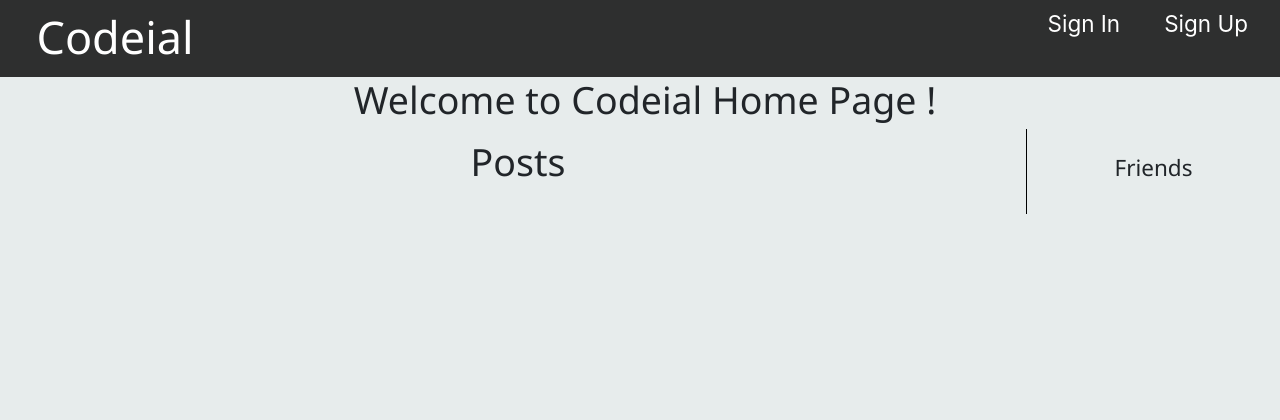
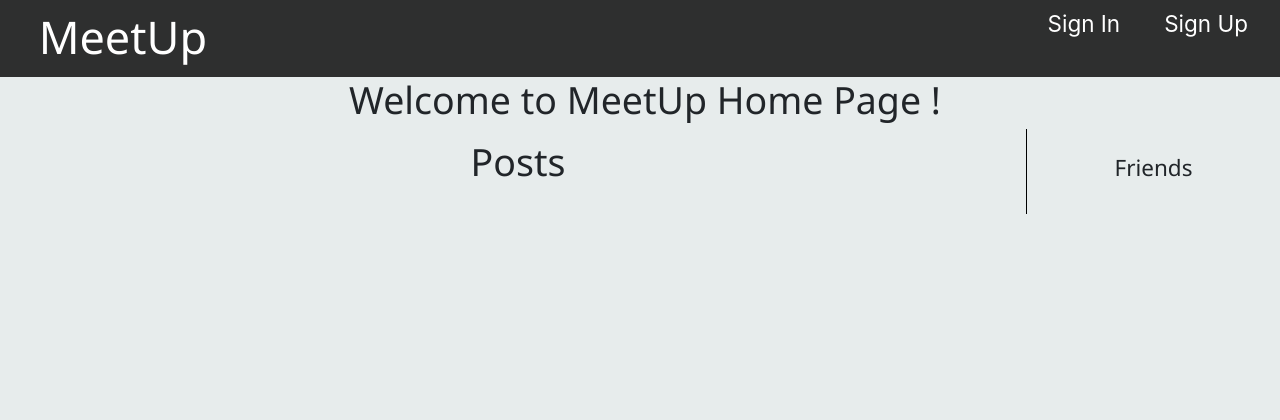
Before and after one commit to saksham7778/social_networking, a Node server app: page / in a window 1280 px wide. Shown: the top 420 px of the page. Run offline with Node 20, Linux system fonts and the light colour scheme; data that the repository does not hold is empty; some libraries are stand-ins or nearby versions.

Commit message:
minor changes

```diff
--- a/views/_header.ejs
+++ b/views/_header.ejs
@@ -4,7 +4,7 @@
         <p>
             <a href='/'>
                 <!-- codeial -->
-                <h1 style="margin-left: 20%;">Codeial</h1>
+                <h1 style="margin-left: 20%;">MeetUp</h1>
             </a>
         </p>
     </div>
--- a/views/home.ejs
+++ b/views/home.ejs
@@ -1,7 +1,7 @@
 <link rel="stylesheet" href="/css/home.css">
 
 <body style="background-color: rgb(231, 236, 236);">
-    <h1 style="text-align: center;"> Welcome to Codeial Home Page !</h1>
+    <h1 style="text-align: center;"> Welcome to MeetUp Home Page !</h1>
     <div id="home-container">
     <section id="feed-posts">
 
--- a/views/profile.ejs
+++ b/views/profile.ejs
@@ -2,7 +2,7 @@
 
 <body>
 
-    <h1> Welcome to Codeial Profile Page !</h1>
+    <h1> Welcome to MeetUp Profile Page !</h1>
 
     <img src="<%= new_user.avatar %>" alt="<%= new_user.name %>" width="100">
 
```
